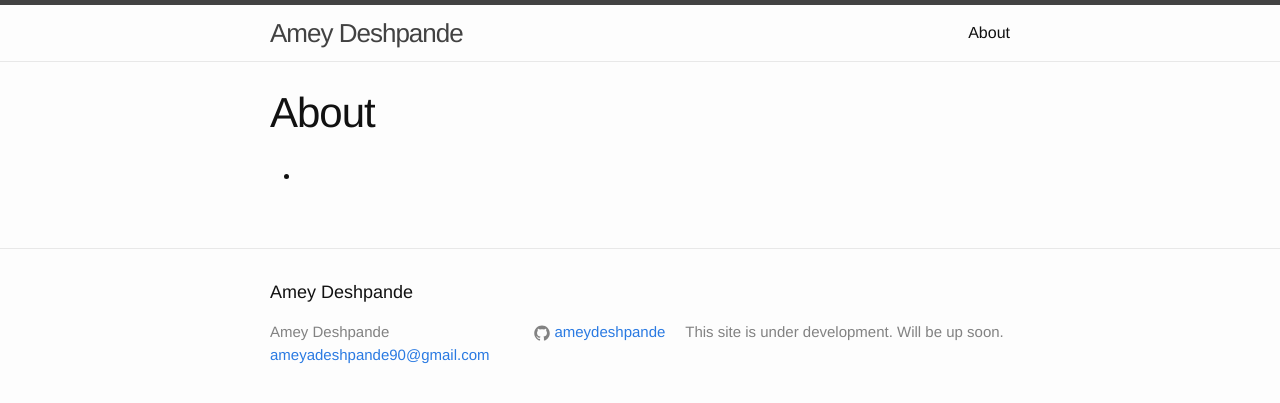
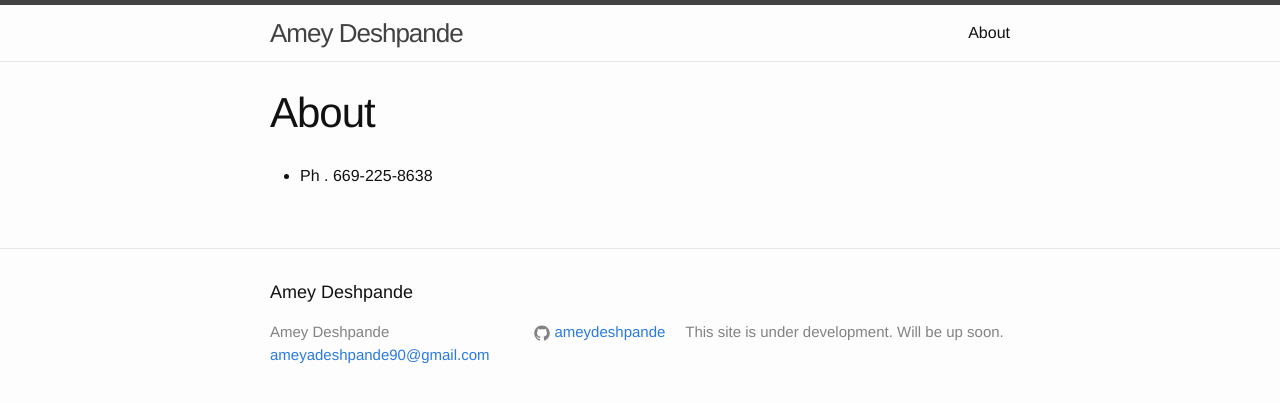
Before and after one commit to AmeyDeshpande/ameydeshpande.github.io, a Jekyll site: the page built from about.md, in a window 1280 px wide. Shown: the top 403 px of the page. Built offline with Jekyll 4.4.1, drawn with Linux system fonts in a browser that asks for light colours.

Commit message:
Update about.md

```diff
--- a/about.md
+++ b/about.md
@@ -3,4 +3,4 @@
    title: About
    permalink: /about/
 ---
-   -
+   -  Ph . 669-225-8638
```
